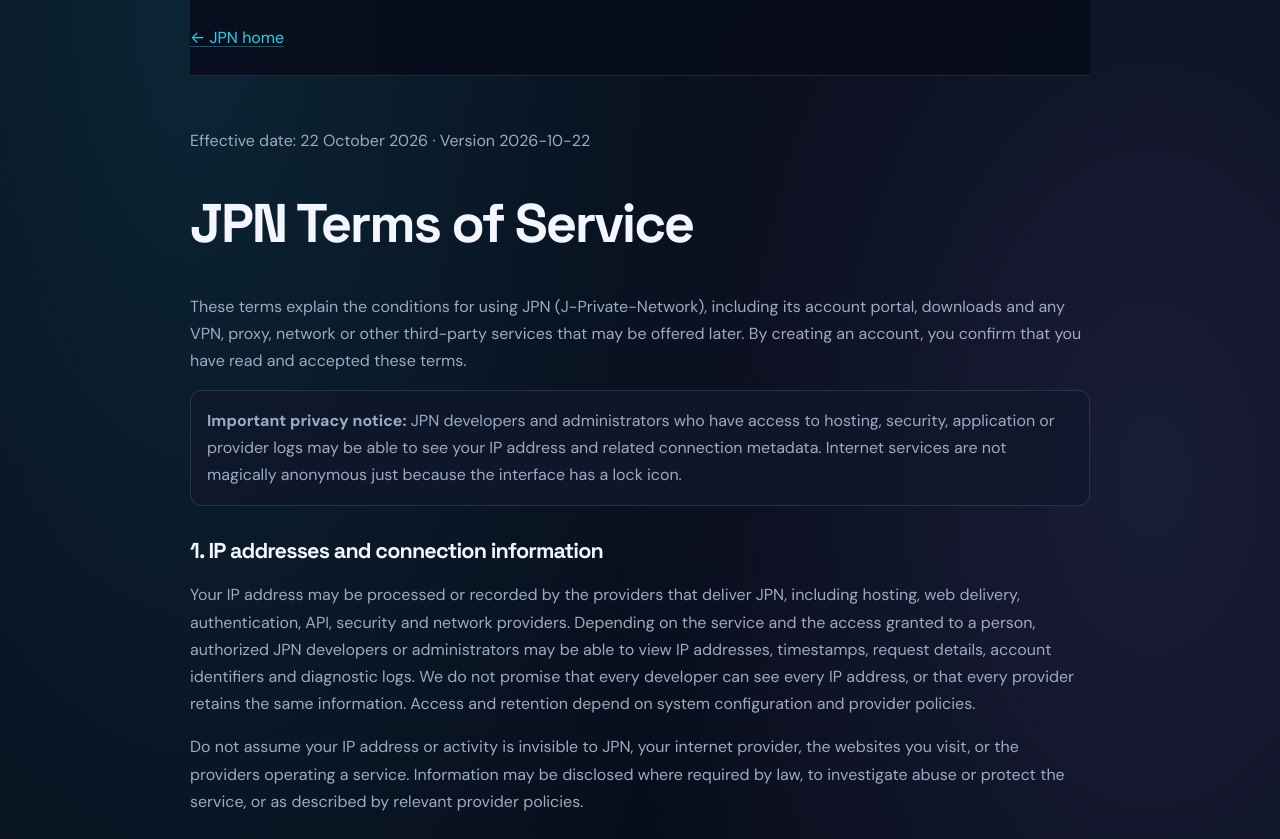
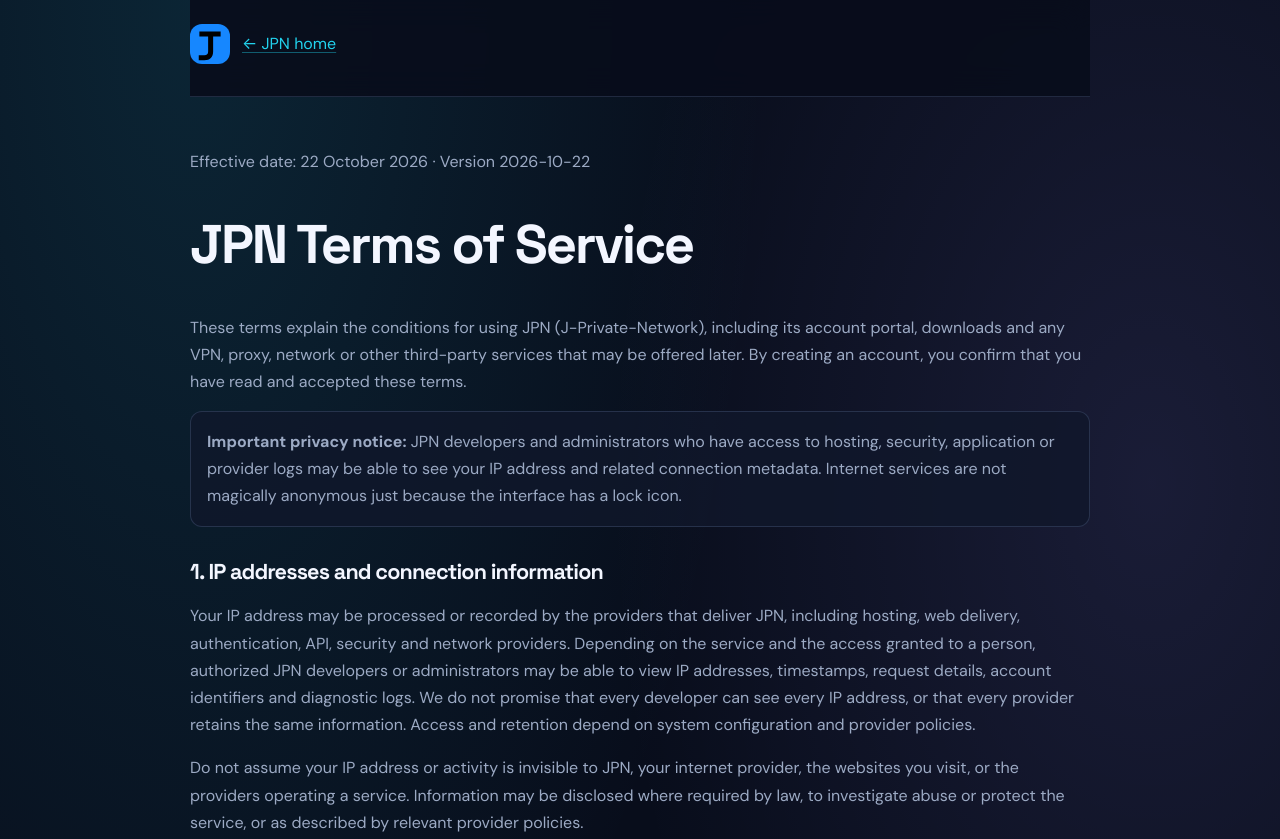
Before and after one commit to Jigar1234Nob/JPN, a plain HTML site: page docs/terms/index.html in a window 1280 px wide. Shown: the top 839 px of the page. Drawn offline with Linux system fonts and the light colour scheme.

Commit message:
Use favicon SVG as the JPN site logo

```diff
--- a/docs/terms/index.html
+++ b/docs/terms/index.html
@@ -1,7 +1,7 @@
 <!doctype html>
 <html lang="en">
 <head>
-<meta charset="utf-8"><meta name="viewport" content="width=device-width,initial-scale=1"><meta name="theme-color" content="#080d1b">
+<meta charset="utf-8"><meta name="viewport" content="width=device-width,initial-scale=1"><meta name="theme-color" content="#080d1b"><link rel="icon" type="image/svg+xml" href="/JPN/favicon.svg">
 <title>Terms of Service | JPN</title><meta name="description" content="JPN Terms of Service, privacy, IP address, VPN and third-party service disclosures.">
 <link rel="stylesheet" href="/JPN/theme.css"><style>
 :root{color-scheme:dark;--bg:#10131c;--panel:#191e2b;--text:#f6f7fb;--muted:#a7afc1;--cyan:#53d9f0}*{box-sizing:border-box}body{margin:0;background:var(--bg);color:var(--text);font:16px/1.7 system-ui,sans-serif}header,main,footer{width:min(900px,calc(100% - 36px));margin:auto}header{padding:24px 0;border-bottom:1px solid #ffffff20}a{color:var(--cyan)}main{padding:35px 0 65px}h1,h2{line-height:1.2}h1{font-size:clamp(2rem,6vw,3.4rem)}h2{margin-top:32px;font-size:1.35rem}.updated{color:var(--muted)}.notice{padding:16px;border:1px solid #53d9f055;background:#53d9f00c;border-radius:12px}footer{border-top:1px solid #ffffff20;padding:20px 0;color:var(--muted);font-size:.85rem}
@@ -17,7 +17,7 @@
 <link rel="preconnect" href="https://fonts.googleapis.com"><link rel="preconnect" href="https://fonts.gstatic.com" crossorigin><link href="https://fonts.googleapis.com/css2?family=DM+Sans:wght@400;500;600;700&family=Space+Grotesk:wght@400;500;600;700&display=swap" rel="stylesheet">
 <link rel="stylesheet" href="/JPN/home-theme.css">
 </head><body>
-<header><a href="/JPN/">← JPN home</a></header>
+<header><a href="/JPN/" style="display:inline-flex;align-items:center;gap:12px"><img src="/JPN/favicon.svg" alt="JPN logo" style="width:40px;height:40px;display:block;border-radius:12px"> <span>← JPN home</span></a></header>
 <main>
 <p class="updated">Effective date: 22 October 2026 · Version 2026-10-22</p>
 <h1>JPN Terms of Service</h1>
```
